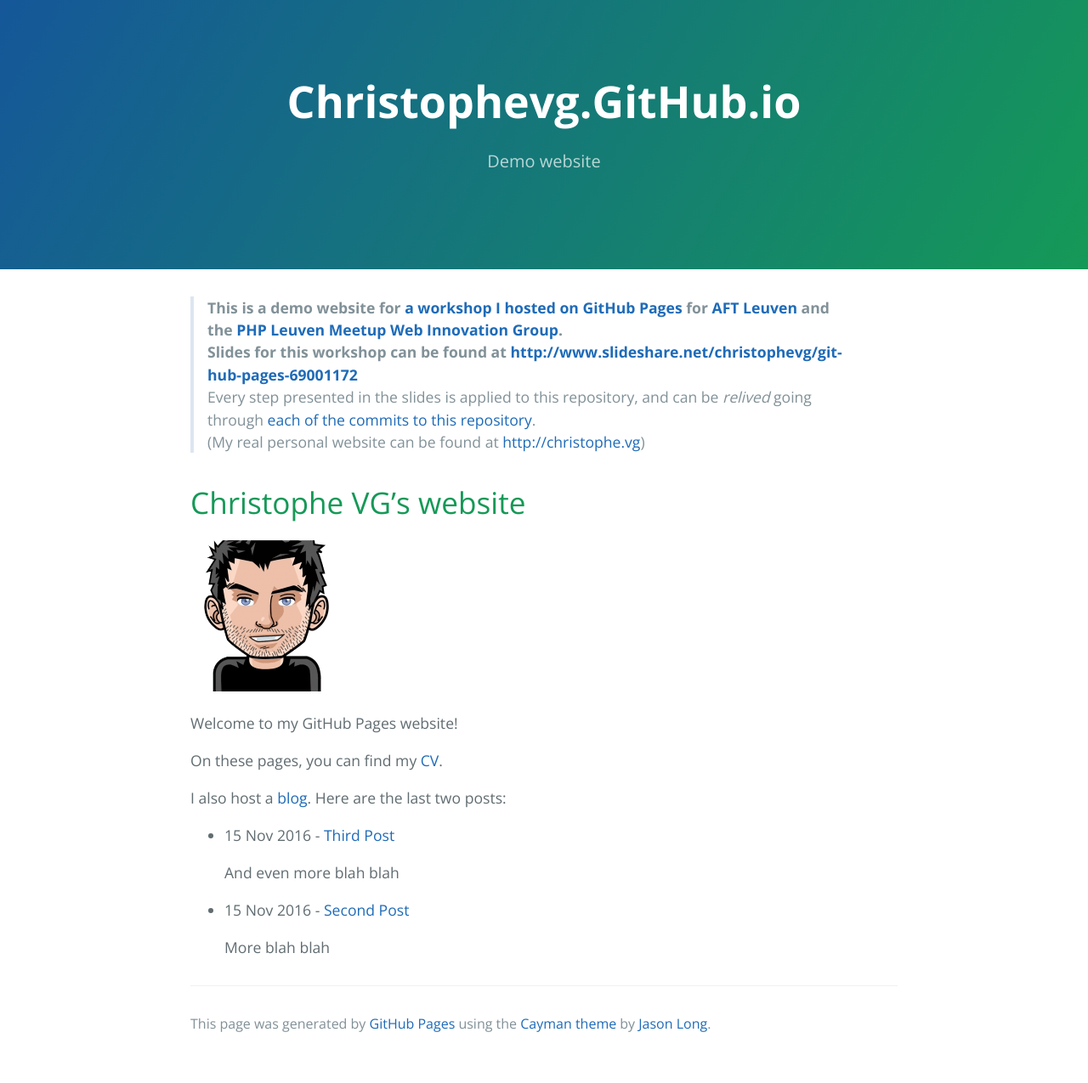
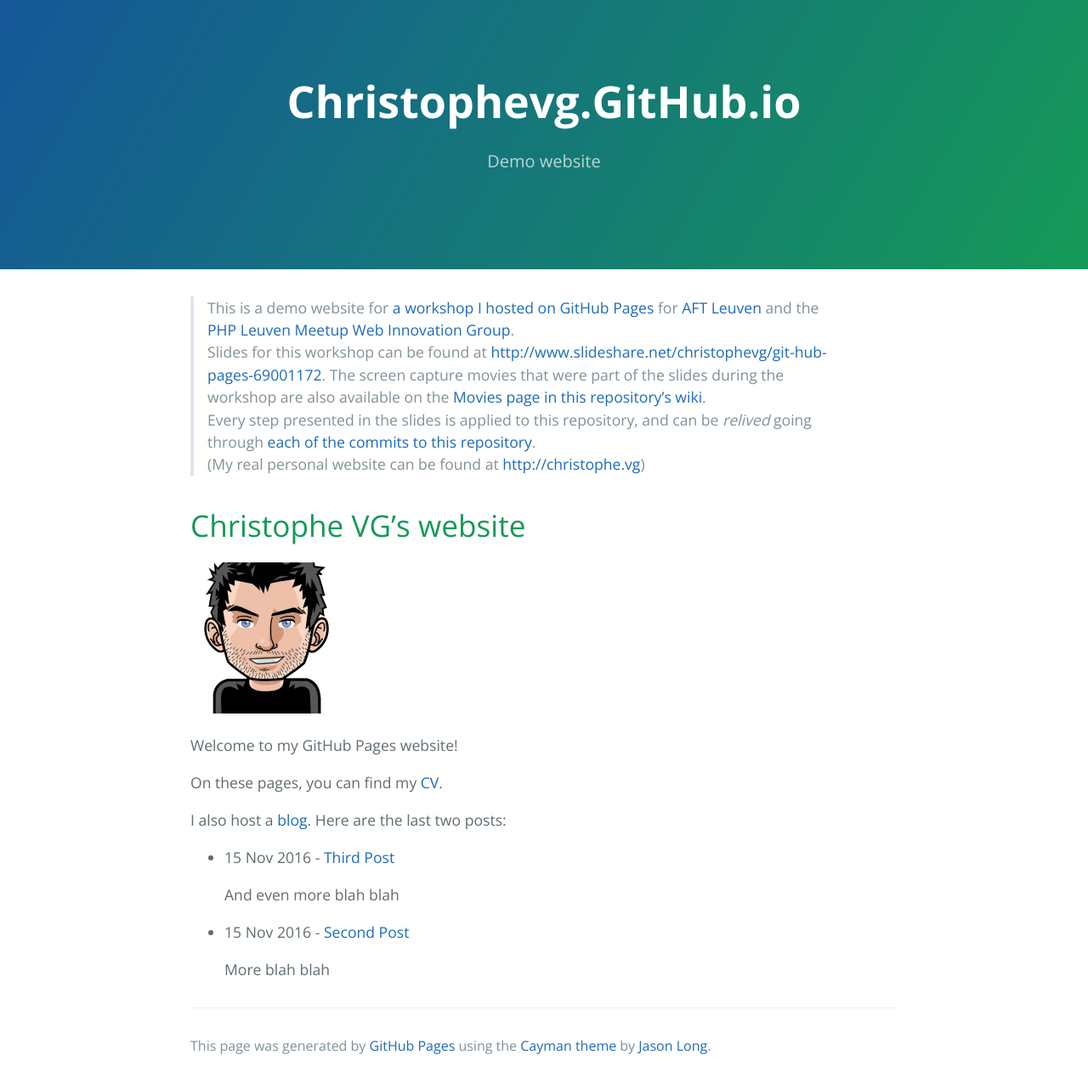
Before and after one commit to christophevg/christophevg.github.io, a Jekyll site: the page built from index.md, in a window 1280 px wide. Shown: the whole page at 85% size. Built offline with Jekyll 4.4.1, drawn with Linux system fonts in a browser that asks for light colours; before the commit the page ends 1249 px from its top, so only the background shows below that.

Commit message:
added link to Movies wiki page

```diff
--- a/index.md
+++ b/index.md
@@ -3,8 +3,8 @@ layout: site
 ---
 
 
-> **This is a demo website for [a workshop I hosted on GitHub Pages](http://www.aftleuven.be/event/web-development-online-cv/) for [AFT Leuven](http://www.aftleuven.be) and the [PHP Leuven Meetup Web Innovation Group](https://www.meetup.com/PHP-Leuven-Web-Innovation-Group/).
-> Slides for this workshop can be found at [http://www.slideshare.net/christophevg/git-hub-pages-69001172](http://www.slideshare.net/christophevg/git-hub-pages-69001172)**
+> This is a demo website for [a workshop I hosted on GitHub Pages](http://www.aftleuven.be/event/web-development-online-cv/) for [AFT Leuven](http://www.aftleuven.be) and the [PHP Leuven Meetup Web Innovation Group](https://www.meetup.com/PHP-Leuven-Web-Innovation-Group/).
+> Slides for this workshop can be found at [http://www.slideshare.net/christophevg/git-hub-pages-69001172](http://www.slideshare.net/christophevg/git-hub-pages-69001172). The screen capture movies that were part of the slides during the workshop are also available on the [Movies page in this repository's wiki](https://github.com/christophevg/christophevg.github.io/wiki/Movies).
 > Every step presented in the slides is applied to this repository, and can be _relived_ going through [each of the commits to this repository](https://github.com/christophevg/christophevg.github.io/commits/master).
 > (My real personal website can be found at [http://christophe.vg](http://christophe.vg))
 
```
